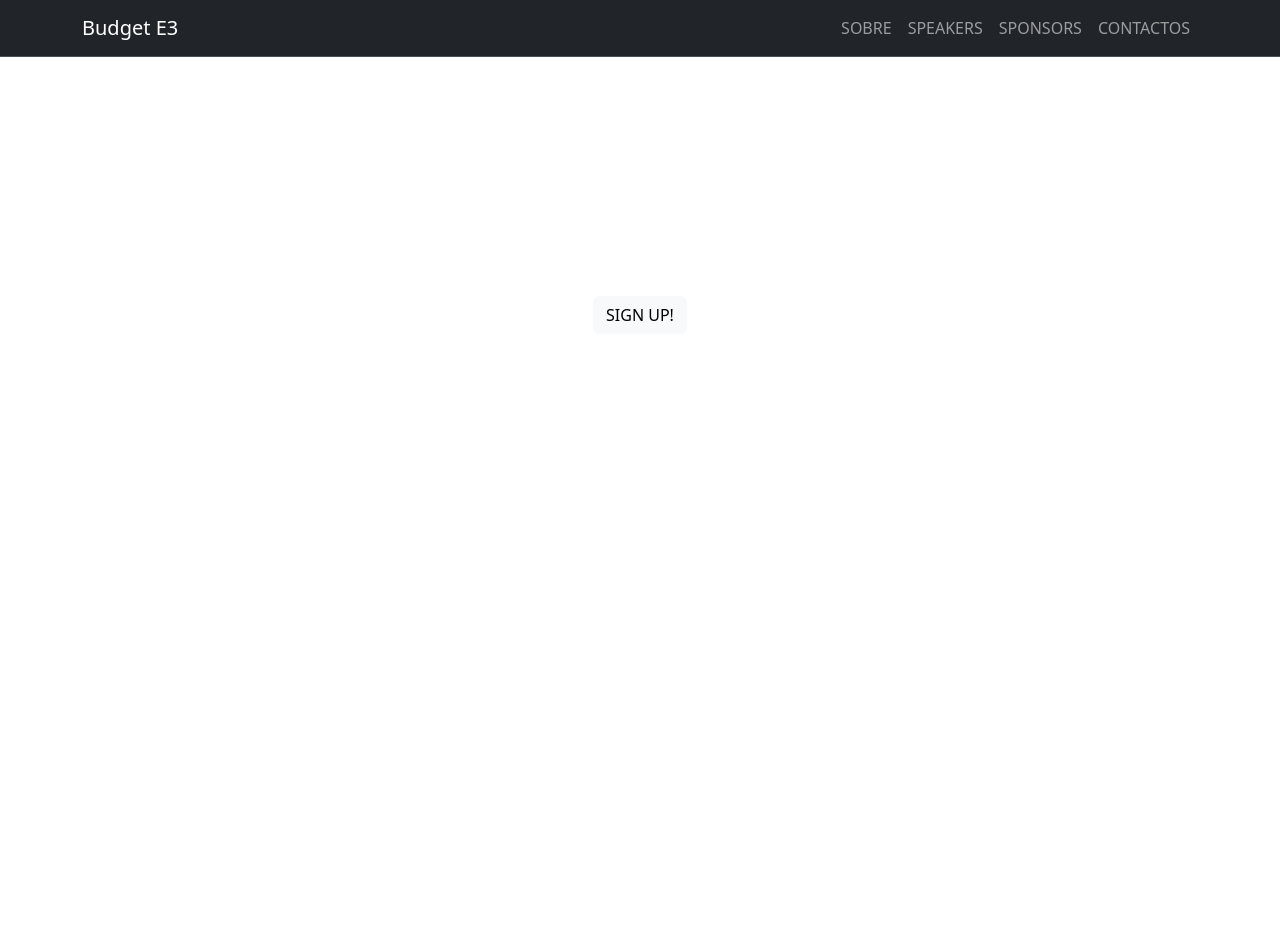
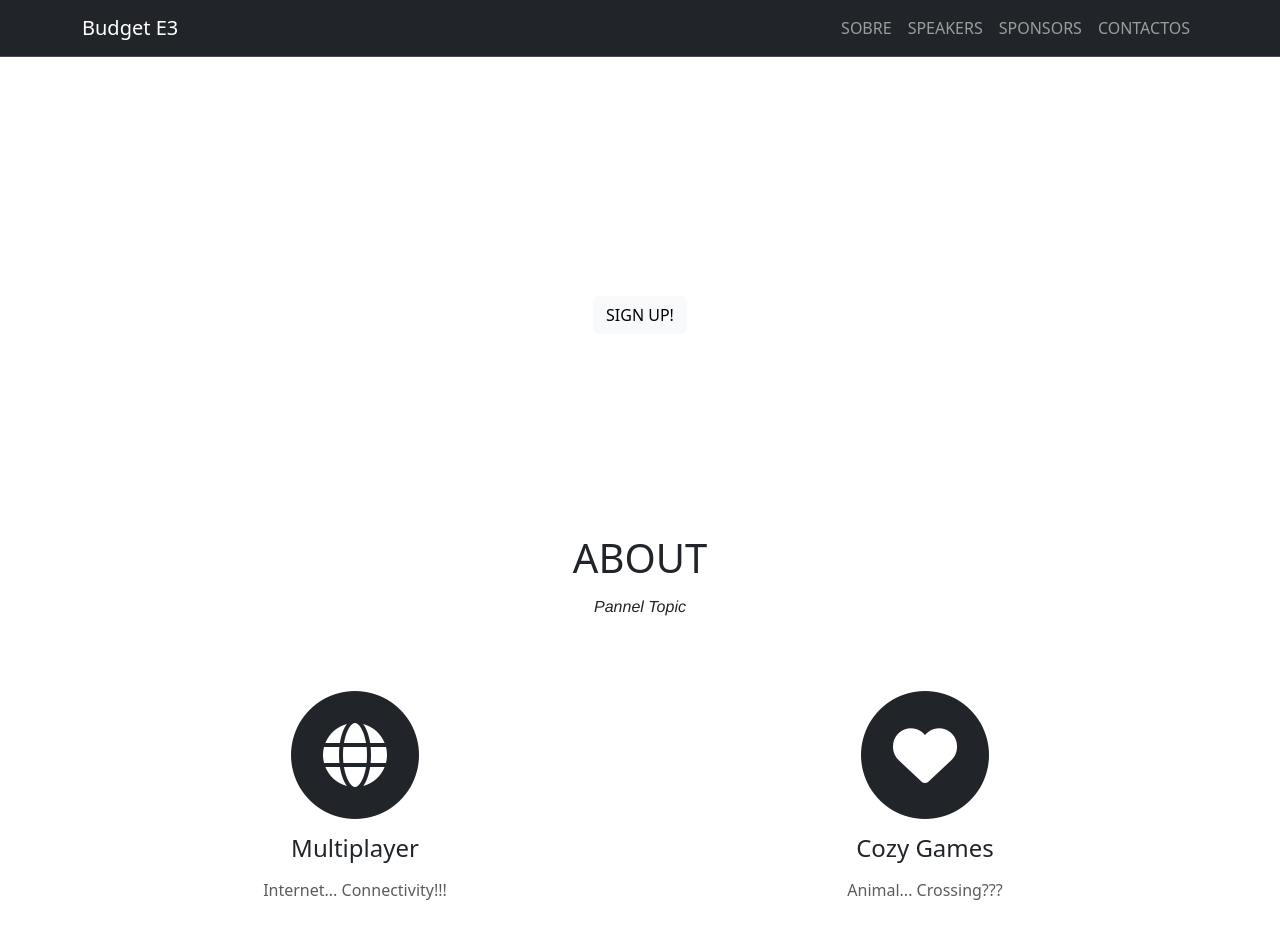
Before and after one commit to KantoCanto/BudgetE3, a plain HTML site: page index.html in a window 1280 px wide. Before the commit the page ends 800 px from the top, so only its background shows below. Drawn offline with nearby package versions, Linux system fonts and the light colour scheme; a web font is replaced by a local one.

Commit message:
About Section

```diff
--- a/css/styles.css
+++ b/css/styles.css
@@ -44,3 +44,26 @@ header.masthead .intro-text .intro-heading {
 .btn-light:hover {
   background-color: #a2a2a2 !important;
 }
+
+section {
+  padding: 100px 0;
+}
+
+section h2.section-heading {
+  font-size: 40px;
+  margin-top: 0;
+  margin-bottom: 15px;
+}
+
+section h3.section-subheading {
+  font-size: 16px;
+  font-weight: 400;
+  font-style: italic;
+  margin-bottom: 75px;
+  text-transform: none;
+  font-family: "Droid Serif", "Helvetica Neue", Helvetica, sans-serif;
+}
+
+.topic-heading {
+  margin: 15px 0;
+}
--- a/index.html
+++ b/index.html
@@ -46,6 +46,13 @@
       href="https://fonts.googleapis.com/css?family=Roboto+Slab:400,100,300,700"
       rel="stylesheet"
       type="text/css"
+    />
+    <link
+      rel="stylesheet"
+      href="https://cdnjs.cloudflare.com/ajax/libs/font-awesome/6.4.2/css/all.min.css"
+      integrity="sha512-z3gLpd7yknf1YoNbCzqRKc4qyor8gaKU1qmn+CShxbuBusANI9QpRohGBreCFkKxLhei6S9CQXFEbbKuqLg0DA=="
+      crossorigin="anonymous"
+      referrerpolicy="no-referrer"
     />
     <script src="/js/webconf.js" defer></script>
   </head>
@@ -113,6 +120,32 @@
     </header>
     <section id="about">
       <!--Informação básica sobre o evento-->
+      <div class="container">
+        <div class="row">
+          <div class="col-lg-12 text-center">
+            <h2 class="section-heading text-uppercase">About</h2>
+            <h3 class="section-subheading">Pannel Topic</h3>
+          </div>
+        </div>
+        <div class="row">
+          <div class="col-md-6 text-center">
+            <span class="fa-stack fa-4x">
+              <i class="fas fa-circle fa-stack-2x text-dark"></i>
+              <i class="fas fa-globe fa-stack-1x fa-inverse"></i>
+            </span>
+            <h4 class="topic-heading">Multiplayer</h4>
+            <p class="text-muted">Internet... Connectivity!!!</p>
+          </div>
+          <div class="col-md-6 text-center">
+            <span class="fa-stack fa-4x">
+              <i class="fas fa-circle fa-stack-2x text-dark"></i>
+              <i class="fas fa-heart fa-stack-1x fa-inverse"></i>
+            </span>
+            <h4 class="topic-heading">Cozy Games</h4>
+            <p class="text-muted">Animal... Crossing???</p>
+          </div>
+        </div>
+      </div>
     </section>
     <section id="speakers">
       <!--Informação sobre os speakers-->
```
